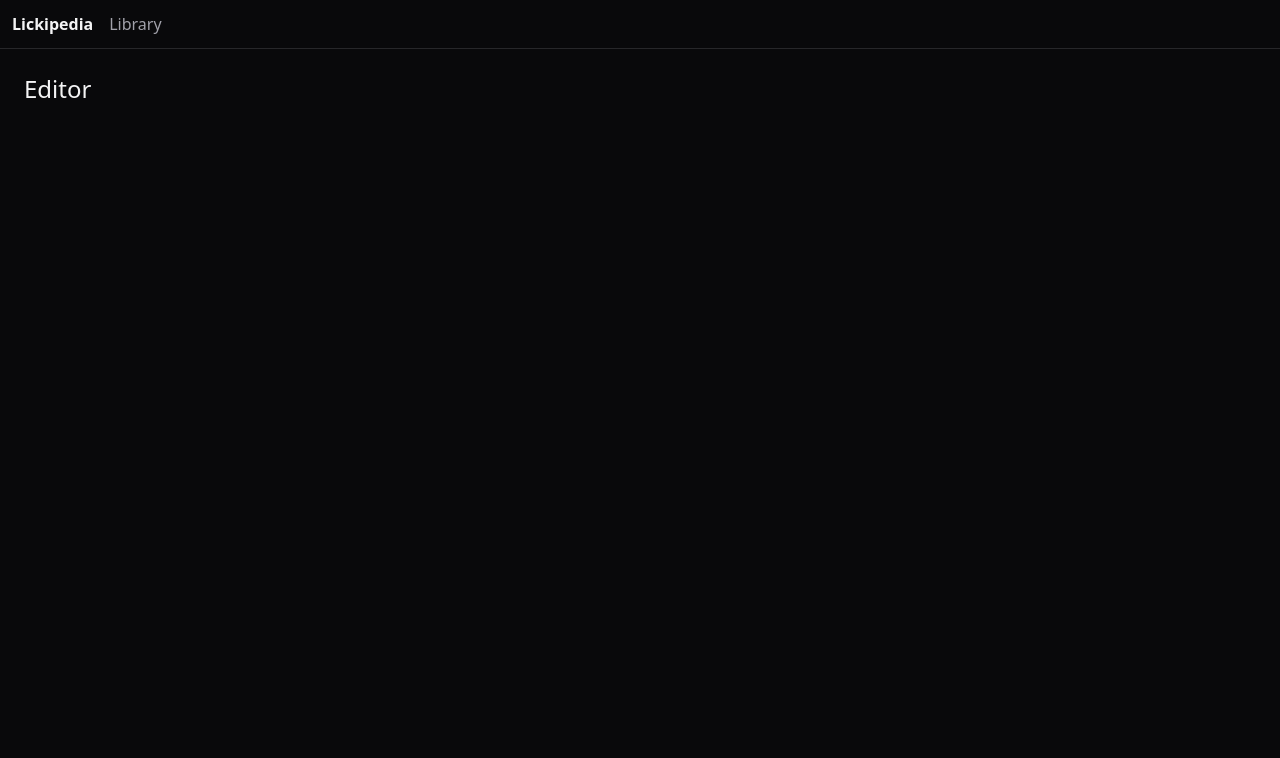
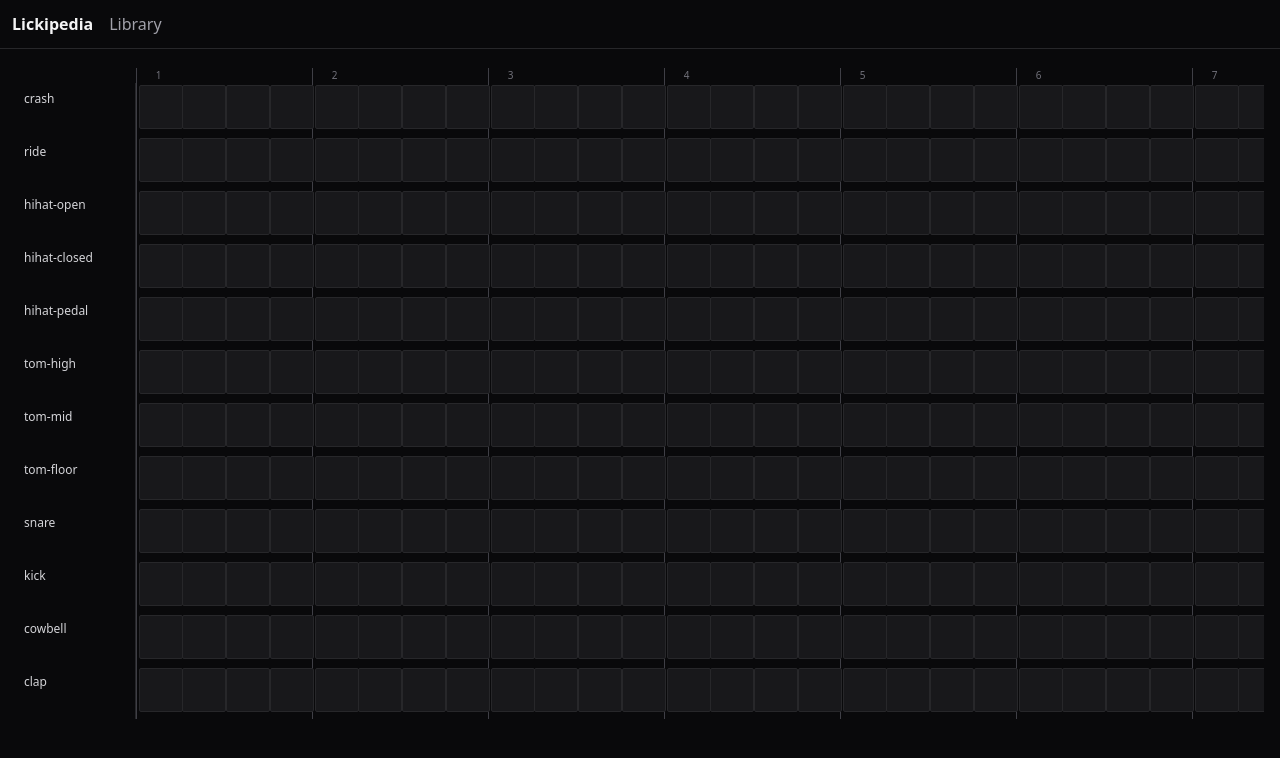
Before and after one commit to offpolicy/lickipedia, a React (Vite) app in the folder web/: page /#/ in a window 1280 px wide. Shown: the top 758 px of the page. Built offline with nearby package versions, Linux system fonts and the light colour scheme.

Commit message:
feat(ui): StepGrid + Cell with tap-toggle and long-press

```diff
--- /dev/null
+++ b/web/src/components/Cell.tsx
@@ -0,0 +1,38 @@
+import { useRef } from 'react'
+import type { Hit } from '../grid/lick'
+
+export function Cell({ hit, onClick, onLongPress }: {
+  hit?: Hit
+  onClick: () => void
+  onLongPress: () => void
+}) {
+  const pressTimer = useRef<ReturnType<typeof setTimeout> | null>(null)
+  const onPointerDown = () => {
+    pressTimer.current = setTimeout(() => { pressTimer.current = null; onLongPress() }, 450)
+  }
+  const onPointerUp = () => {
+    if (pressTimer.current) { clearTimeout(pressTimer.current); pressTimer.current = null; onClick() }
+  }
+  const onPointerLeave = () => {
+    if (pressTimer.current) { clearTimeout(pressTimer.current); pressTimer.current = null }
+  }
+  const isHit = !!hit
+  const isAccent = hit?.accent
+  const ornChar = hit?.ornament && hit.ornament !== 'none' ? hit.ornament[0].toUpperCase() : null
+  return (
+    <button
+      type="button"
+      onPointerDown={onPointerDown}
+      onPointerUp={onPointerUp}
+      onPointerLeave={onPointerLeave}
+      onContextMenu={(e) => { e.preventDefault(); onLongPress() }}
+      className={`
+        relative h-11 min-w-[44px] rounded-sm border border-zinc-800 transition-colors
+        ${isHit ? 'bg-amber-400 hover:bg-amber-300' : 'bg-zinc-900 hover:bg-zinc-800'}
+      `}
+    >
+      {isAccent && <span className="absolute top-0.5 left-1 h-1.5 w-1.5 rounded-full bg-zinc-900" />}
+      {ornChar && <span className="absolute bottom-0.5 right-1 text-[9px] font-bold text-zinc-900">{ornChar}</span>}
+    </button>
+  )
+}
--- /dev/null
+++ b/web/src/components/StepGrid.tsx
@@ -0,0 +1,49 @@
+import { useEditor } from '../state/EditorContext'
+import { DRUMS, hitKey, type Drum } from '../grid/lick'
+import { totalCells } from '../grid/grid'
+import { Cell } from './Cell'
+
+export function StepGrid({ onCellLongPress }: {
+  onCellLongPress: (drum: Drum, step: number) => void
+}) {
+  const { state, dispatch } = useEditor()
+  const { lick } = state
+  const cells = totalCells(lick.grid)
+  const stepIndices = Array.from({ length: cells }, (_, i) => i)
+  const cellsPerBeat = lick.grid.subdivision
+  return (
+    <div className="overflow-x-auto">
+      <div className="inline-grid" style={{ gridTemplateColumns: `120px repeat(${cells}, 44px)` }}>
+        {/* header row */}
+        <div className="sticky left-0 z-10 bg-zinc-950" />
+        {stepIndices.map((s) => (
+          <div key={s} className={`text-center text-[10px] text-zinc-500 ${s % cellsPerBeat === 0 ? 'border-l border-zinc-700' : ''}`}>
+            {s % cellsPerBeat === 0 ? Math.floor(s / cellsPerBeat) + 1 : ''}
+          </div>
+        ))}
+        {DRUMS.map((drum) => (
+          <DrumRow key={drum} drum={drum} stepIndices={stepIndices} cellsPerBeat={cellsPerBeat} />
+        ))}
+      </div>
+    </div>
+  )
+
+  function DrumRow({ drum, stepIndices, cellsPerBeat }: { drum: Drum; stepIndices: number[]; cellsPerBeat: number }) {
+    return (
+      <>
+        <div className="sticky left-0 z-10 bg-zinc-950 px-2 py-2 text-xs font-medium text-zinc-300 border-r border-zinc-800">
+          {drum}
+        </div>
+        {stepIndices.map((s) => (
+          <div key={s} className={`p-0.5 ${s % cellsPerBeat === 0 ? 'border-l border-zinc-700' : ''}`}>
+            <Cell
+              hit={lick.hits[hitKey(drum, s)]}
+              onClick={() => dispatch({ type: 'toggle-hit', drum, step: s })}
+              onLongPress={() => onCellLongPress(drum, s)}
+            />
+          </div>
+        ))}
+      </>
+    )
+  }
+}
--- a/web/src/views/Editor.tsx
+++ b/web/src/views/Editor.tsx
@@ -1,3 +1,13 @@
+import { useState } from 'react'
+import { StepGrid } from '../components/StepGrid'
+import type { Drum } from '../grid/lick'
+
 export function Editor() {
-  return <div className="p-6"><h1 className="text-2xl">Editor</h1></div>
+  const [activeCell, setActiveCell] = useState<{ drum: Drum; step: number } | null>(null)
+  return (
+    <div className="p-4">
+      <StepGrid onCellLongPress={(drum, step) => setActiveCell({ drum, step })} />
+      {activeCell && <div className="mt-4 text-sm text-zinc-400">long-press: {activeCell.drum}:{activeCell.step}</div>}
+    </div>
+  )
 }
```
